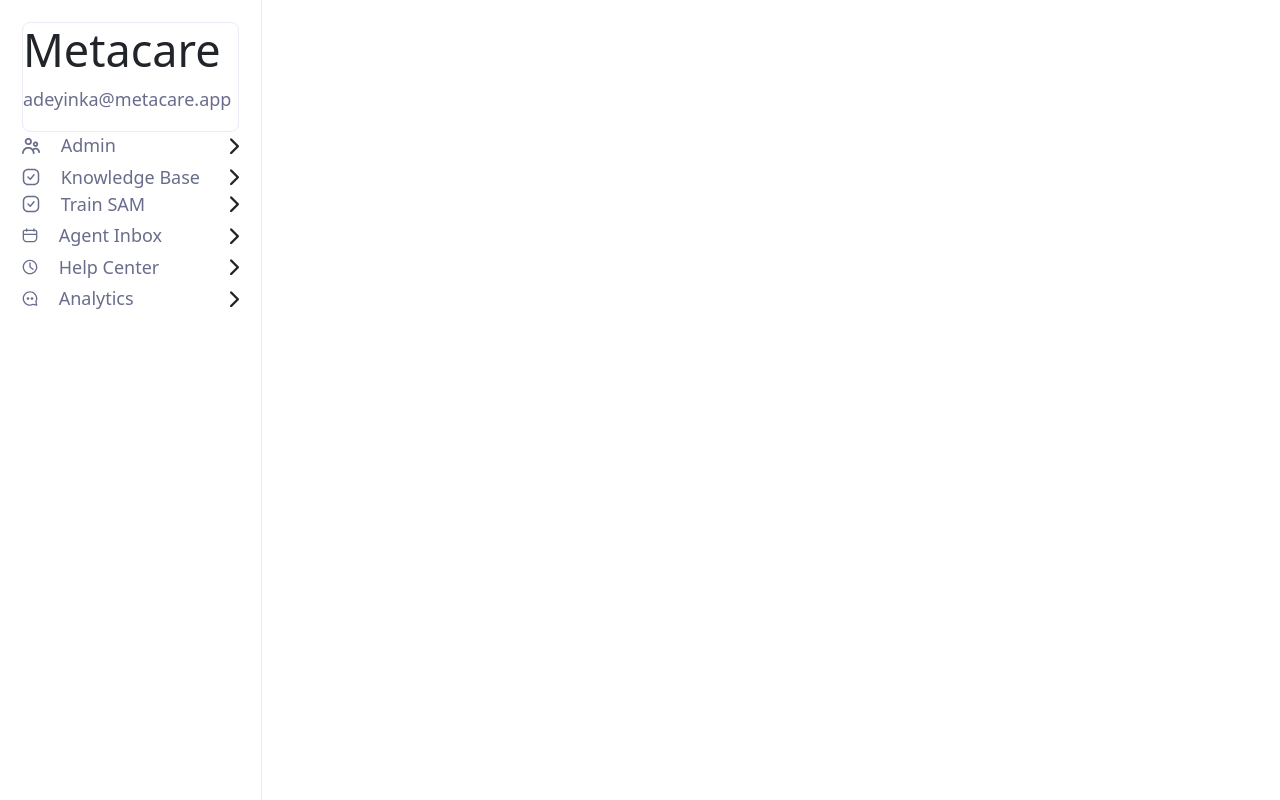
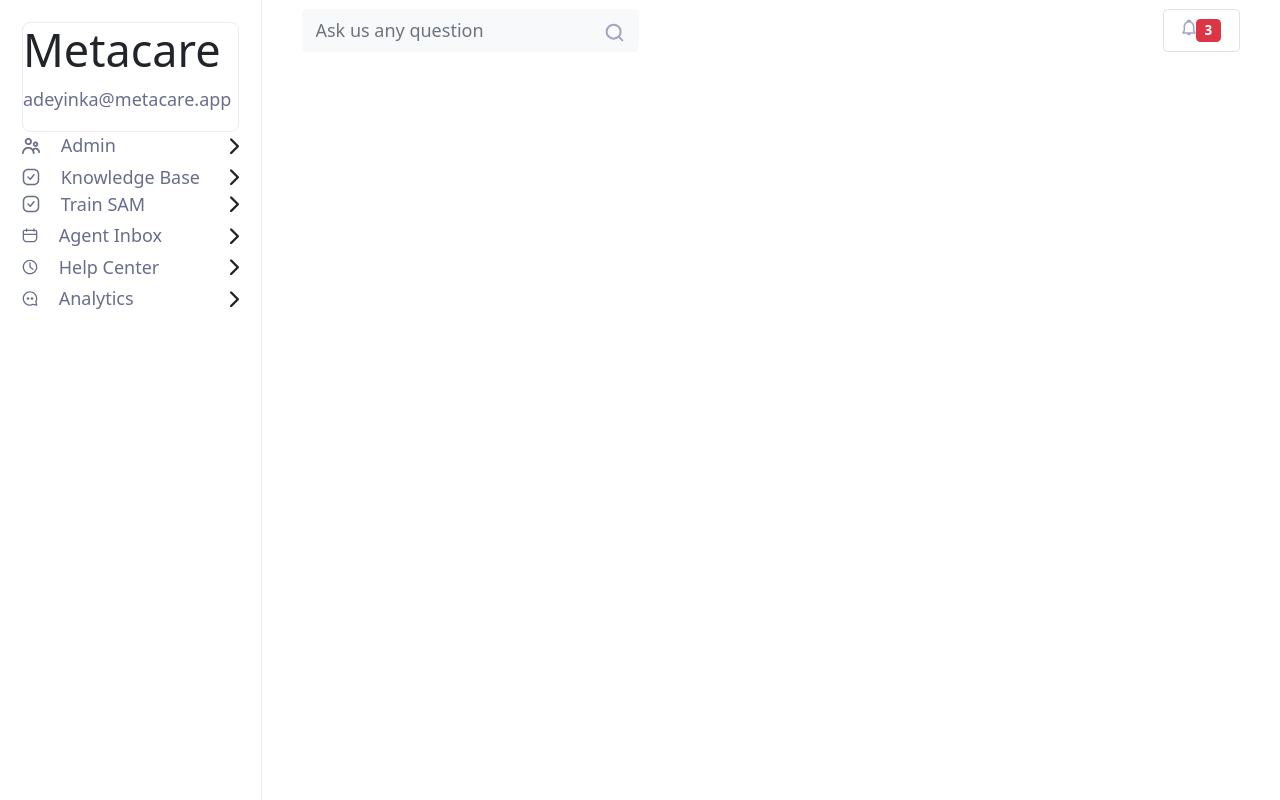
Before and after one commit to AfeezGL/metacare-test-1, a React (Create React App) app: page / in a window 1280 px wide. Built offline with nearby package versions, Linux system fonts and the light colour scheme.

Commit message:
added questions search bar to the main display

```diff
--- a/src/App.js
+++ b/src/App.js
@@ -1,10 +1,33 @@
 import Nav from "./components/Nav";
+import { ReactComponent as SearchIcon } from "./icons/search.svg";
+import { ReactComponent as BellIcon } from "./icons/bell.svg";
 
 function App() {
   return (
     <>
       <Nav />
-      <main></main>
+      <div className="display">
+        <header className="d-flex justify-content-between pb-2 pt-2">
+          <form class="d-flex bg-light rounded-3">
+            <input
+              className="form-control border-0 bg-light"
+              type="search"
+              placeholder="Ask us any question"
+              aria-label="Search"
+            />
+            <button className="btn" type="submit">
+              <SearchIcon />
+            </button>
+          </form>
+
+          <div className="d-flex align-items-center border border-1 rounded pt-2 pb-2 ps-3 pe-3">
+            <div className="notification d-inline-flex">
+              <BellIcon />
+              <span className="badge bg-danger">3</span>
+            </div>
+          </div>
+        </header>
+      </div>
     </>
   );
 }
--- a/src/index.css
+++ b/src/index.css
@@ -70,6 +70,9 @@ nav header p {
   fill: var(--primary-color);
 }
 
-main {
+/*-------------------------- MAIN DISPLAY --------------------------------*/
+
+.display {
   width: 100%;
+  padding-right: 40px;
 }
```
Also changed, not shown: src/icons/bell.svg (added), src/icons/search.svg (added).
